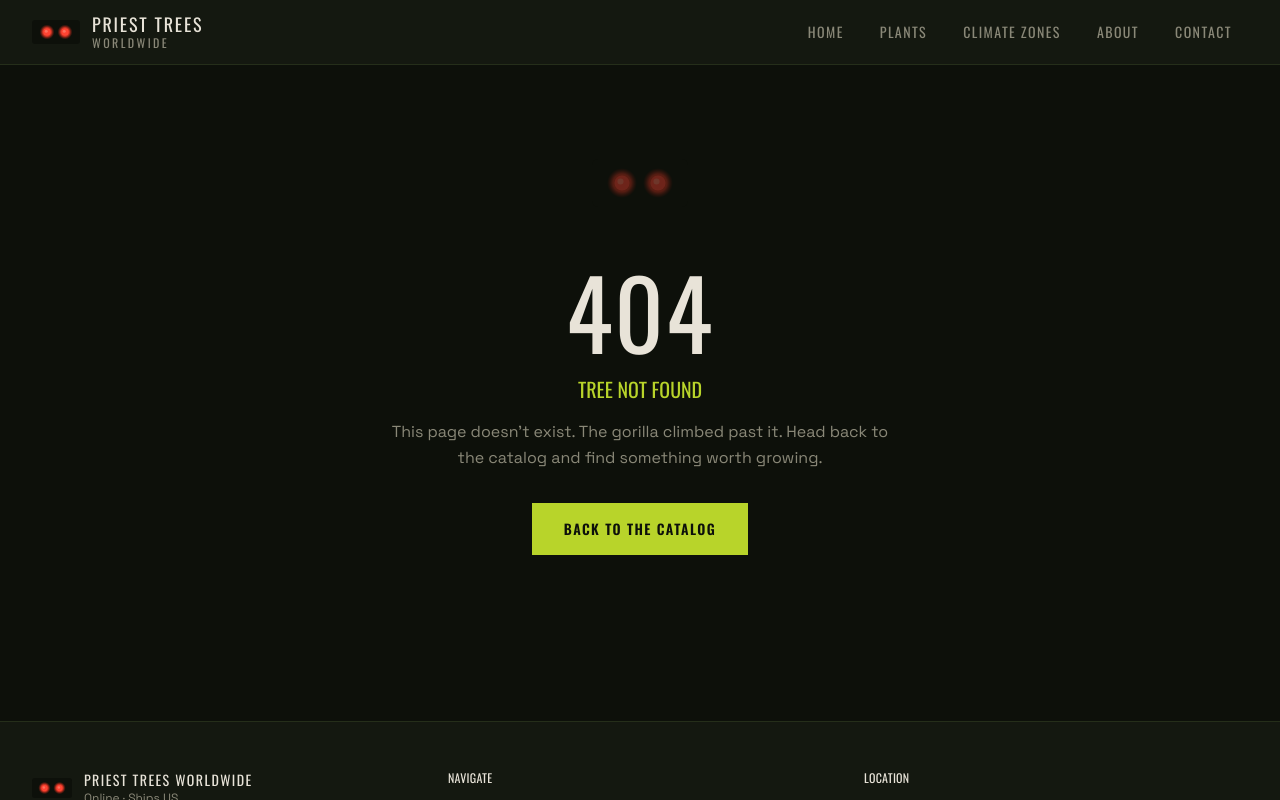
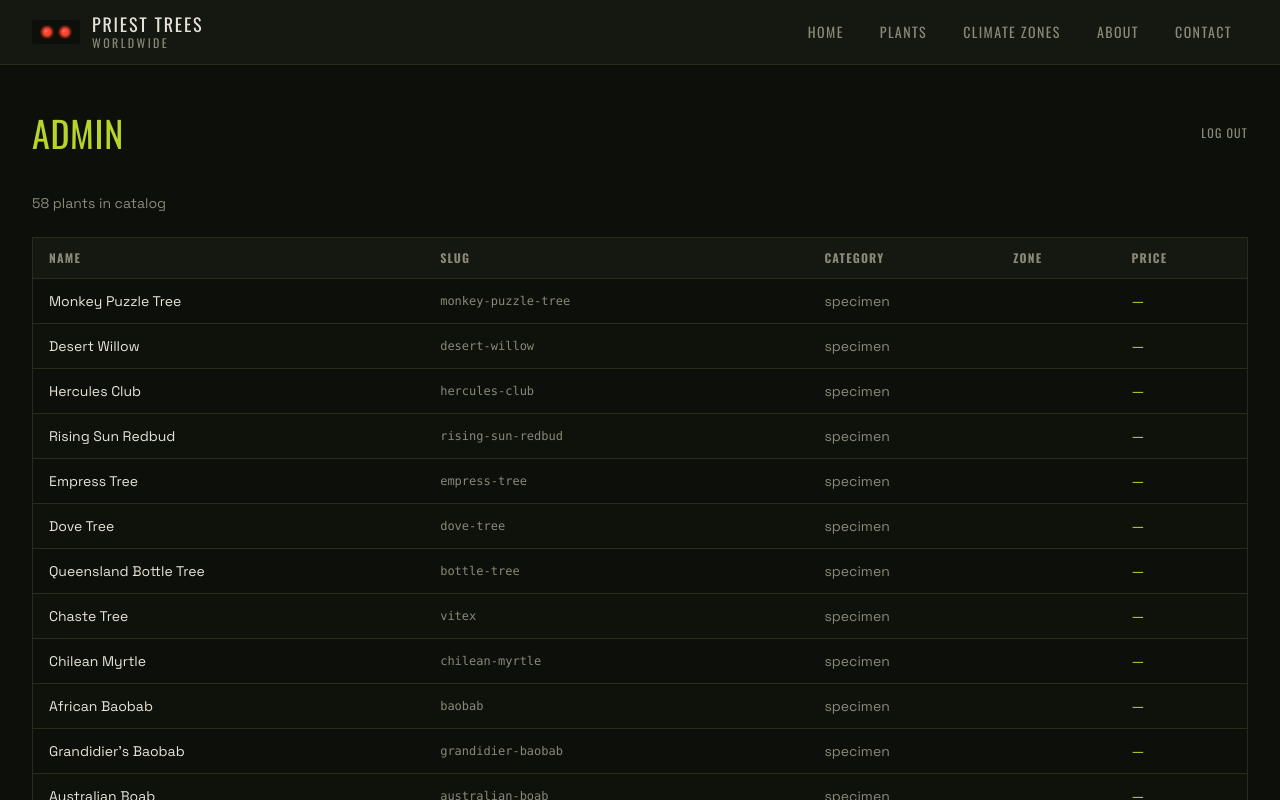
Before and after one commit to abortionstickle/priesttrees-worldwide, a Next.js app: page /admin in a window 1280 px wide. Before the commit this address had no page. Shown: the top 800 px of the page. Built offline with nearby package versions, Linux system fonts and the light colour scheme.

Commit message:
Add admin login (password: capo) + admin plant table

```diff
--- /dev/null
+++ b/app/admin/login/page.tsx
@@ -0,0 +1,60 @@
+'use client'
+import { useState } from 'react'
+import { useRouter } from 'next/navigation'
+
+export default function AdminLogin() {
+  const [pw, setPw] = useState('')
+  const [error, setError] = useState(false)
+  const [loading, setLoading] = useState(false)
+  const router = useRouter()
+
+  async function submit(e: React.FormEvent) {
+    e.preventDefault()
+    setLoading(true)
+    setError(false)
+    const res = await fetch('/api/admin/login', {
+      method: 'POST',
+      headers: { 'Content-Type': 'application/json' },
+      body: JSON.stringify({ password: pw }),
+    })
+    setLoading(false)
+    if (res.ok) {
+      router.push('/admin')
+    } else {
+      setError(true)
+      setPw('')
+    }
+  }
+
+  return (
+    <div className="min-h-screen flex items-center justify-center bg-background">
+      <form onSubmit={submit} className="w-full max-w-xs space-y-4">
+        <h1
+          className="text-acid text-2xl"
+          style={{ fontFamily: 'var(--font-display, Oswald)', textTransform: 'uppercase' }}
+        >
+          Admin
+        </h1>
+        <input
+          type="password"
+          value={pw}
+          onChange={(e) => setPw(e.target.value)}
+          placeholder="Password"
+          autoFocus
+          className="w-full bg-surface border border-border px-4 py-3 text-text text-sm outline-none focus:border-acid"
+        />
+        {error && (
+          <p className="text-red-bright text-xs">Wrong password.</p>
+        )}
+        <button
+          type="submit"
+          disabled={loading}
+          className="w-full bg-acid text-background px-4 py-3 text-sm tracking-widest font-semibold hover:bg-acid-dim transition-colors disabled:opacity-50"
+          style={{ fontFamily: 'var(--font-display, Oswald)', textTransform: 'uppercase' }}
+        >
+          {loading ? '...' : 'Enter'}
+        </button>
+      </form>
+    </div>
+  )
+}
--- /dev/null
+++ b/app/admin/page.tsx
@@ -0,0 +1,65 @@
+'use client'
+import { useRouter } from 'next/navigation'
+import { plants } from '@/data/plants'
+
+export default function AdminPage() {
+  const router = useRouter()
+
+  async function logout() {
+    await fetch('/api/admin/logout', { method: 'POST' })
+    router.push('/admin/login')
+  }
+
+  return (
+    <div className="max-w-7xl mx-auto px-4 sm:px-6 lg:px-8 py-12">
+      <div className="flex items-center justify-between mb-10">
+        <h1
+          className="text-acid text-4xl"
+          style={{ fontFamily: 'var(--font-display, Oswald)', textTransform: 'uppercase' }}
+        >
+          Admin
+        </h1>
+        <button
+          onClick={logout}
+          className="text-muted text-xs tracking-widest hover:text-acid transition-colors"
+          style={{ fontFamily: 'var(--font-display, Oswald)', textTransform: 'uppercase' }}
+        >
+          Log Out
+        </button>
+      </div>
+
+      <div className="mb-6 text-muted text-sm">
+        {plants.length} plants in catalog
+      </div>
+
+      <div className="border border-border">
+        <table className="w-full text-sm">
+          <thead>
+            <tr className="border-b border-border bg-surface">
+              <th className="text-left px-4 py-3 text-muted text-xs tracking-widest" style={{ fontFamily: 'var(--font-display, Oswald)', textTransform: 'uppercase' }}>Name</th>
+              <th className="text-left px-4 py-3 text-muted text-xs tracking-widest" style={{ fontFamily: 'var(--font-display, Oswald)', textTransform: 'uppercase' }}>Slug</th>
+              <th className="text-left px-4 py-3 text-muted text-xs tracking-widest" style={{ fontFamily: 'var(--font-display, Oswald)', textTransform: 'uppercase' }}>Category</th>
+              <th className="text-left px-4 py-3 text-muted text-xs tracking-widest" style={{ fontFamily: 'var(--font-display, Oswald)', textTransform: 'uppercase' }}>Zone</th>
+              <th className="text-left px-4 py-3 text-muted text-xs tracking-widest" style={{ fontFamily: 'var(--font-display, Oswald)', textTransform: 'uppercase' }}>Price</th>
+            </tr>
+          </thead>
+          <tbody>
+            {plants.map((p, i) => (
+              <tr
+                key={p.slug}
+                className={`border-b border-border hover:bg-surface transition-colors cursor-pointer ${i % 2 === 0 ? '' : 'bg-surface/30'}`}
+                onClick={() => window.open(`/plants/${p.slug}`, '_blank')}
+              >
+                <td className="px-4 py-3 text-text">{p.name}</td>
+                <td className="px-4 py-3 text-muted font-mono text-xs">{p.slug}</td>
+                <td className="px-4 py-3 text-muted">{p.category}</td>
+                <td className="px-4 py-3 text-muted">{p.zone}</td>
+                <td className="px-4 py-3 text-acid">{p.price ? `$${p.price}` : '—'}</td>
+              </tr>
+            ))}
+          </tbody>
+        </table>
+      </div>
+    </div>
+  )
+}
--- /dev/null
+++ b/app/api/admin/login/route.ts
@@ -0,0 +1,17 @@
+import { NextResponse } from 'next/server'
+
+export async function POST(req: Request) {
+  const { password } = await req.json()
+  if (password !== 'capo') {
+    return NextResponse.json({ error: 'unauthorized' }, { status: 401 })
+  }
+  const res = NextResponse.json({ ok: true })
+  res.cookies.set('admin-auth', 'capo', {
+    httpOnly: true,
+    secure: process.env.NODE_ENV === 'production',
+    sameSite: 'lax',
+    maxAge: 60 * 60 * 24 * 7,
+    path: '/',
+  })
+  return res
+}
--- /dev/null
+++ b/app/api/admin/logout/route.ts
@@ -0,0 +1,7 @@
+import { NextResponse } from 'next/server'
+
+export async function POST() {
+  const res = NextResponse.json({ ok: true })
+  res.cookies.delete('admin-auth')
+  return res
+}
--- /dev/null
+++ b/middleware.ts
@@ -0,0 +1,21 @@
+import { NextResponse } from 'next/server'
+import type { NextRequest } from 'next/server'
+
+export function middleware(request: NextRequest) {
+  const { pathname } = request.nextUrl
+
+  if (pathname.startsWith('/admin')) {
+    if (pathname === '/admin/login') return NextResponse.next()
+
+    const auth = request.cookies.get('admin-auth')?.value
+    if (auth !== 'capo') {
+      return NextResponse.redirect(new URL('/admin/login', request.url))
+    }
+  }
+
+  return NextResponse.next()
+}
+
+export const config = {
+  matcher: '/admin/:path*',
+}
```
